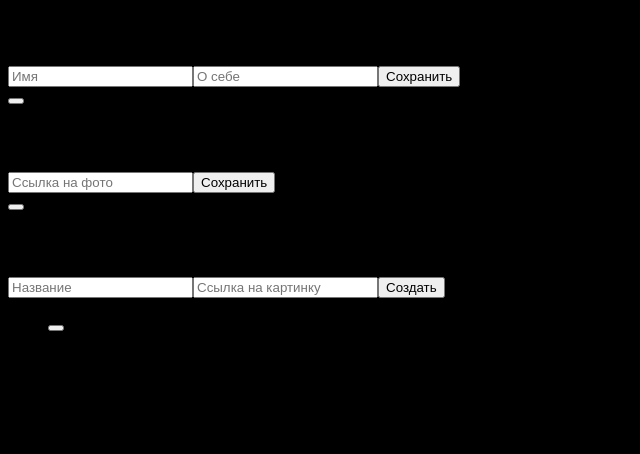
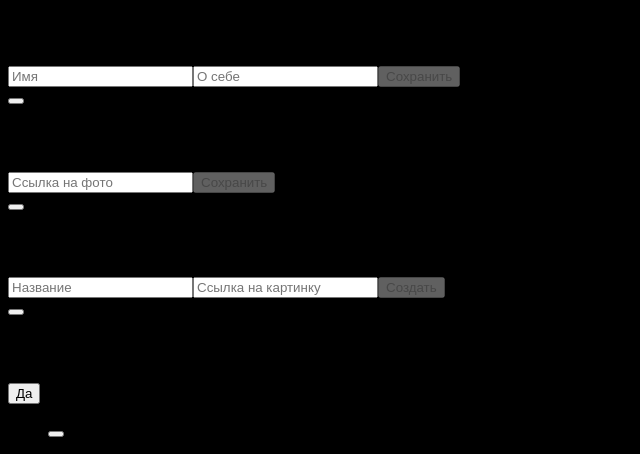
Before and after one commit to timgub3009/mesto-react, a React (Create React App) app: page / in a window 1280 px wide. Shown: the part 204-658 px from the top of the page, without its empty margins (0-640 px from the left). Built offline with nearby package versions, Linux system fonts and the light colour scheme; no server answers.

Commit message:
final version with validation

```diff
--- a/src/blocks/popup/__error/popup__error.css
+++ b/src/blocks/popup/__error/popup__error.css
@@ -7,6 +7,7 @@
   transition: 0.3s;
   position: absolute;
   top: 35px;
+  left: 0px;
   min-width: 358px;
 }
 
--- a/src/components/App.js
+++ b/src/components/App.js
@@ -8,6 +8,7 @@ import React, { useEffect } from "react";
 import EditProfilePopup from "./EditProfilePopup";
 import EditAvatarPopup from "./EditAvatarPopup";
 import AddPlacePopup from "./AppPlacePopup";
+import PopupWithConfirmation from "./PopupWithConfirmation";
 
 function App() {
   const [isEditProfilePopupOpen, setIsEditProfilePopupOpen] =
@@ -19,6 +20,9 @@ function App() {
   const [currentUser, setCurrentUser] = React.useState({});
   const [cards, setCards] = React.useState([]);
   const [isLoading, setIsLoading] = React.useState(false);
+  const [isDeleteCardPopupOpen, setIsDeleteCardPopupOpen] =
+    React.useState(false);
+  const [isImagePopupOpen, setIsImagePopupOpen] = React.useState(false);
 
   useEffect(() => {
     Promise.all([api.getUserInfo(), api.getInitialCards()])
@@ -108,13 +112,18 @@ function App() {
   }
 
   function handleCardDelete(card) {
+    setIsLoading(true);
     api
       .deleteCard(card._id)
       .then(() => {
         setCards((cards) => cards.filter((c) => c._id !== card._id));
+        closeAllPopups();
       })
       .catch((err) => {
         console.log(err);
+      })
+      .finally(() => {
+        setIsLoading(false);
       });
   }
 
@@ -122,7 +131,8 @@ function App() {
     isEditAvatarPopupOpen ||
     isEditProfilePopupOpen ||
     isAddPlacePopupOpen ||
-    selectedCard;
+    isImagePopupOpen ||
+    isDeleteCardPopupOpen;
 
   useEffect(() => {
     function closeByEscape(evt) {
@@ -163,6 +173,11 @@ function App() {
     setIsAddPlacePopupOpen(true);
   }
   function handleCardClick(card) {
+    setIsImagePopupOpen(true);
+    setSelectedCard(card);
+  }
+  function handleDeleteConfirmation(card) {
+    setIsDeleteCardPopupOpen(true);
     setSelectedCard(card);
   }
 
@@ -170,7 +185,8 @@ function App() {
     setIsEditAvatarPopupOpen(false);
     setIsEditProfilePopupOpen(false);
     setIsAddPlacePopupOpen(false);
-    setSelectedCard(null);
+    setIsImagePopupOpen(false);
+    setIsDeleteCardPopupOpen(false);
   }
 
   return (
@@ -183,7 +199,7 @@ function App() {
           onEditAvatar={handleEditAvatarClick}
           onCardClick={handleCardClick}
           onCardLike={handleCardLike}
-          onCardDelete={handleCardDelete}
+          onCardDelete={handleDeleteConfirmation}
           cards={cards}
         />
         <Footer />
@@ -207,7 +223,19 @@ function App() {
           isLoading={isLoading}
         />
 
-        <ImagePopup card={selectedCard} onClose={closeAllPopups} />
+        <PopupWithConfirmation
+          card={selectedCard}
+          isOpen={isDeleteCardPopupOpen}
+          onClose={closeAllPopups}
+          isLoading={isLoading}
+          onDelete={handleCardDelete}
+        />
+
+        <ImagePopup
+          card={selectedCard}
+          onClose={closeAllPopups}
+          isOpen={isImagePopupOpen}
+        />
       </div>
     </CurrentUserContext.Provider>
   );
--- a/src/components/AppPlacePopup.js
+++ b/src/components/AppPlacePopup.js
@@ -1,14 +1,16 @@
 import React from "react";
 import PopupWithForm from "./PopupWithForm";
-import useForm from "../hooks/useForm";
+import useFormValidation from "../hooks/useFormValidation";
 
 function AddPlacePopup(props) {
-  const { values, handleChange, setValues } = useForm({});
+  const { values, errors, handleChange, setValues, resetValidation, isValid } =
+    useFormValidation({});
 
   React.useEffect(() => {
+    resetValidation();
     const values = {};
     setValues(values);
-  }, [props.isOpen, setValues]);
+  }, [props.isOpen, setValues, resetValidation]);
 
   function handleSubmit(evt) {
     evt.preventDefault();
@@ -25,13 +27,16 @@ function AddPlacePopup(props) {
       formName={"card-form"}
       title={"Новое место"}
       submitText={props.isLoading ? "Создание..." : "Создать"}
+      isDisabled={!isValid}
     >
       <label htmlFor="title" className="popup__label">
         <input
           type="text"
           name="title"
           id="title"
-          className="popup__input popup__input_type_place"
+          className={`popup__input popup__input_type_place ${
+            errors.title && "popup__input_type_error"
+          }`}
           placeholder="Название"
           minLength="2"
           maxLength="30"
@@ -39,20 +44,32 @@ function AddPlacePopup(props) {
           value={values.title || ""}
           required
         />
-        <span id="title-error" className="popup__error"></span>
+        <span
+          id="title-error"
+          className={`popup__error ${errors.title && "popup__error_active"}`}
+        >
+          {errors.title || ""}
+        </span>
       </label>
       <label htmlFor="link" className="popup__label">
         <input
           type="url"
           name="link"
           id="link"
-          className="popup__input popup__input_type_link"
+          className={`popup__input popup__input_type_link ${
+            errors.link && "popup__input_type_error"
+          }`}
           placeholder="Ссылка на картинку"
           onChange={handleChange}
           value={values.link || ""}
           required
         />
-        <span id="link-error" className="popup__error"></span>
+        <span
+          id="link-error"
+          className={`popup__error ${errors.link && "popup__error_active"}`}
+        >
+          {errors.link || ""}
+        </span>
       </label>
     </PopupWithForm>
   );
--- a/src/components/EditAvatarPopup.js
+++ b/src/components/EditAvatarPopup.js
@@ -1,19 +1,19 @@
 import React from "react";
 import PopupWithForm from "./PopupWithForm";
+import useFormValidation from "../hooks/useFormValidation";
 
 function EditAvatarPopup(props) {
-  const avatarRef = React.useRef("");
+  const { values, errors, handleChange, resetValidation, isValid } =
+    useFormValidation({});
 
   React.useEffect(() => {
-    avatarRef.current.value = "";
-  }, [props.isOpen]);
+    resetValidation();
+  }, [props.isOpen, resetValidation]);
 
   function handleSubmit(evt) {
     evt.preventDefault();
 
-    props.onUpdateAvatar({
-      avatar: avatarRef.current.value,
-    });
+    props.onUpdateAvatar(values);
   }
 
   return (
@@ -25,18 +25,27 @@ function EditAvatarPopup(props) {
       formName={"avatar-form"}
       title={"Обновить аватар"}
       submitText={props.isLoading ? "Сохранение..." : "Сохранить"}
+      isDisabled={!isValid}
     >
       <label htmlFor="avatar" className="popup__label">
         <input
-          ref={avatarRef}
           type="url"
           name="avatar"
           id="avatar"
-          className="popup__input popup__input_type_avatar"
+          className={`popup__input popup__input_type_avatar ${
+            errors.avatar && "popup__input_type_error"
+          }`}
+          value={values.avatar || ""}
+          onChange={handleChange}
           placeholder="Ссылка на фото"
           required
         />
-        <span id="avatar-error" className="popup__error"></span>
+        <span
+          id="avatar-error"
+          className={`popup__error ${errors.avatar && "popup__error_active"}`}
+        >
+          {errors.avatar || ""}
+        </span>
       </label>
     </PopupWithForm>
   );
--- a/src/components/EditProfilePopup.js
+++ b/src/components/EditProfilePopup.js
@@ -1,17 +1,19 @@
 import React from "react";
 import PopupWithForm from "./PopupWithForm";
 import { CurrentUserContext } from "../contexts/CurrentUserContext";
-import useForm from "../hooks/useForm";
+import useFormValidation from "../hooks/useFormValidation";
 
 function EditProfilePopup(props) {
   const currentUser = React.useContext(CurrentUserContext);
-  const { values, handleChange, setValues } = useForm({});
+  const { values, errors, handleChange, setValues, resetValidation, isValid } =
+    useFormValidation({});
 
   React.useEffect(() => {
+    resetValidation();
     if (currentUser) {
       setValues(currentUser);
     }
-  }, [props.isOpen, currentUser, setValues]);
+  }, [props.isOpen, currentUser, setValues, resetValidation]);
 
   function handleSubmit(evt) {
     evt.preventDefault();
@@ -28,13 +30,16 @@ function EditProfilePopup(props) {
       title={"Редактировать профиль"}
       submitText={props.isLoading ? "Сохранение..." : "Сохранить"}
       onSubmit={handleSubmit}
+      isDisabled={!isValid}
     >
       <label htmlFor="name" className="popup__label">
         <input
           type="text"
           id="name"
           name="name"
-          className="popup__input popup__input_type_name"
+          className={`popup__input popup__input_type_name ${
+            errors.name && "popup__input_type_error"
+          }`}
           placeholder="Имя"
           minLength="2"
           maxLength="40"
@@ -42,14 +47,20 @@ function EditProfilePopup(props) {
           onChange={handleChange}
           required
         />
-        <span className="popup__error" id="name-error"></span>
+        <span
+          className={`popup__error ${errors.name && "popup__error_active"}`}
+        >
+          {errors.name || ""}
+        </span>
       </label>
       <label htmlFor="about" className="popup__label">
         <input
           type="text"
           id="about"
           name="about"
-          className="popup__input popup__input_type_job"
+          className={`popup__input popup__input_type_job ${
+            errors.about && "popup__input_type_error"
+          }`}
           placeholder="О себе"
           minLength="2"
           maxLength="200"
@@ -57,7 +68,12 @@ function EditProfilePopup(props) {
           onChange={handleChange}
           required
         />
-        <span id="about-error" className="popup__error"></span>
+        <span
+          id="about-error"
+          className={`popup__error ${errors.about && "popup__error_active"}`}
+        >
+          {errors.about || ""}
+        </span>
       </label>
     </PopupWithForm>
   );
--- /dev/null
+++ b/src/components/PopupWithConfirmation.js
@@ -0,0 +1,24 @@
+import React from "react";
+import PopupWithForm from "./PopupWithForm";
+
+function PopupWithConfirmation(props) {
+  function handleSubmit(evt) {
+    evt.preventDefault();
+
+    props.onDelete(props.card);
+  }
+
+  return (
+    <PopupWithForm
+      isOpen={props.isOpen}
+      onClose={props.onClose}
+      submitText={props.isLoading ? "Удаление..." : "Да"}
+      formName={"removal-form"}
+      name={"confirm-removal"}
+      title={"Вы уверены?"}
+      onSubmit={handleSubmit}
+    />
+  );
+}
+
+export default PopupWithConfirmation;
--- a/src/components/PopupWithForm.js
+++ b/src/components/PopupWithForm.js
@@ -12,9 +12,18 @@ function PopupWithForm(props) {
           className="popup__form"
           name={props.formName}
           onSubmit={props.onSubmit}
+          noValidate
         >
           {props.children}
-          <button type="submit" className="popup__submit-button">
+          <button
+            type="submit"
+            className={
+              props.isDisabled
+                ? "popup__submit-button popup__submit-button_inactive"
+                : "popup__submit-button"
+            }
+            disabled={props.isDisabled}
+          >
             {props.submitText}
           </button>
         </form>
--- a/src/hooks/useForm.js
+++ /dev/null
@@ -1,14 +0,0 @@
-import React from "react";
-
-function useForm() {
-  const [values, setValues] = React.useState({});
-
-  const handleChange = (event) => {
-    const { value, name } = event.target;
-    setValues({ ...values, [name]: value });
-  };
-
-  return { values, handleChange, setValues };
-}
-
-export default useForm;
--- /dev/null
+++ b/src/hooks/useFormValidation.js
@@ -0,0 +1,36 @@
+import React from "react";
+
+function useFormValidation() {
+  const [values, setValues] = React.useState({});
+  const [errors, setErrors] = React.useState({});
+  const [isValid, setIsValid] = React.useState(false);
+
+  const handleChange = (event) => {
+    const { value, name } = event.target;
+    const error = event.target.validationMessage;
+    setValues((values) => ({ ...values, [name]: value }));
+    setErrors((errors) => ({ ...errors, [name]: error }));
+    const isValid = event.target.closest("form").checkValidity();
+    setIsValid(isValid);
+  };
+
+  const resetValidation = React.useCallback(
+    (values = {}, errors = {}, isValid = false) => {
+      setValues(values);
+      setErrors(errors);
+      setIsValid(isValid);
+    },
+    [setValues, setErrors, setIsValid]
+  );
+  return {
+    values,
+    errors,
+    handleChange,
+    setValues,
+    setErrors,
+    resetValidation,
+    isValid,
+  };
+}
+
+export default useFormValidation;
```
Also changed, not shown: src/components/ImagePopup.js (+2 -5 lines).
